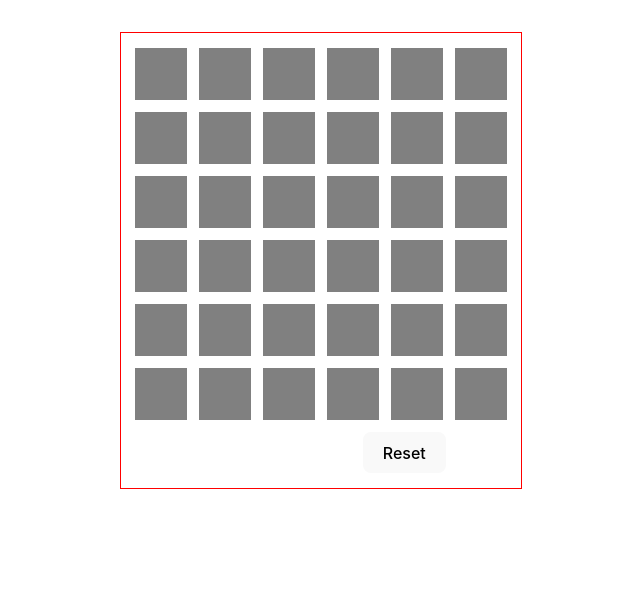
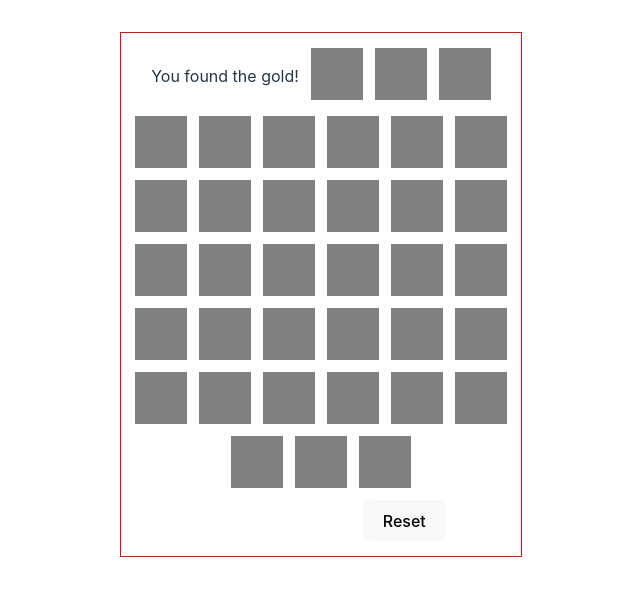
Before and after one commit to Azataza7/hw6React, a React (Vite) app: page / in a window 1280 px wide. Shown: the top 596 px of the page, without its empty margins (319-959 px from the left). Built offline with nearby package versions, Linux system fonts and the light colour scheme.

Commit message:
after item found game should be stop, use reset button

```diff
--- a/src/App/App.tsx
+++ b/src/App/App.tsx
@@ -1,7 +1,6 @@
 import React from 'react';
 import './App.css';
 import GameSquare from '../components/GameSquare/GameSquare';
-import ResetButton from '../components/ResetButton/ResetButton';
 
 function App() {
 
--- a/src/components/GameSquare/GameSquare.tsx
+++ b/src/components/GameSquare/GameSquare.tsx
@@ -2,6 +2,7 @@ import Square from './Square';
 import React, {useState} from 'react';
 import ResetButton from '../ResetButton/ResetButton';
 import TriesCounter from '../TriesCounter/TriesCounter';
+import GameOverAlert from '../alerts/GameOverAlert';
 
 interface Props {
   hasItem: boolean;
@@ -28,13 +29,22 @@ const GameSquare = () => {
   };
 
   const [items, setItems] = useState<Props[]>(createItems);
+  const [gameOff, setGameOff] = useState(false);
 
   const isClicked = (index: number) => {
+    if (gameOff) {
+      return;
+    }
+
     setItems((prevState) => {
       const squareCopy = [...prevState];
       squareCopy[index] = {...squareCopy[index], clicked: true};
       return squareCopy;
     });
+
+    if (items[index].hasItem) {
+      setGameOff(true)
+    }
   };
 
   const triesCounter = () => {
@@ -48,6 +58,7 @@ const GameSquare = () => {
   };
 
   const resetByClick = () => {
+    setGameOff(false);
     setItems(createItems);
   };
 
@@ -59,6 +70,7 @@ const GameSquare = () => {
 
   return (
     <div className={`game-square`}>
+      <GameOverAlert/>
       {squareList}
       <div className="panel">
         <TriesCounter counter={triesCounter()}/>
--- a/src/components/GameSquare/Square.tsx
+++ b/src/components/GameSquare/Square.tsx
@@ -7,6 +7,7 @@ interface Props {
 }
 
 const Square: React.FC<Props> = ({hasItem, clicked, isClicked}) => {
+
   const boxStyle: React.CSSProperties = {
     backgroundColor: 'grey', backgroundImage: 'none',
     backgroundSize: 'none', backgroundRepeat: 'none',
--- /dev/null
+++ b/src/components/alerts/GameOverAlert.tsx
@@ -0,0 +1,9 @@
+const GameOverAlert = () => {
+  return (
+    <div className="alert-notification">
+      <p>You found the gold!</p>
+    </div>
+  );
+};
+
+export default GameOverAlert;
```
